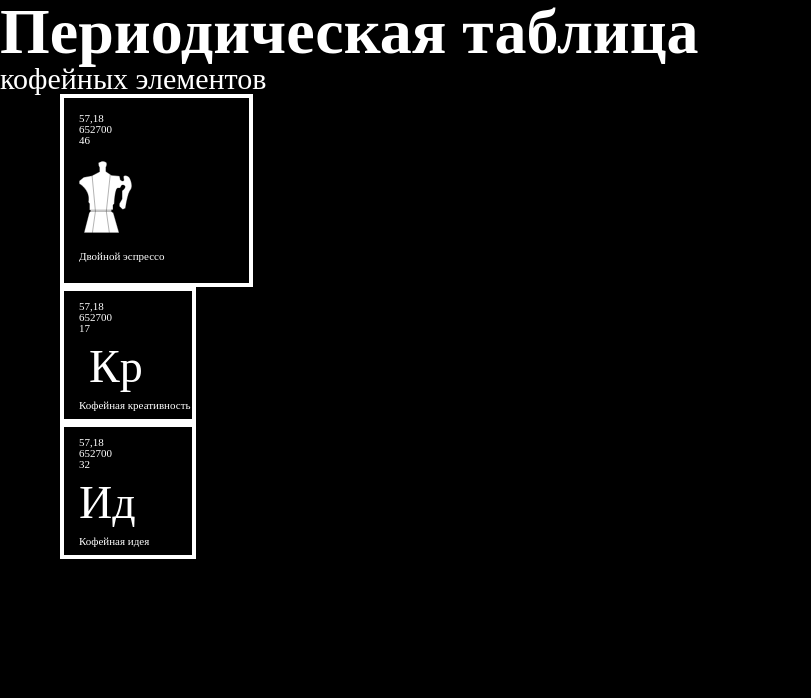
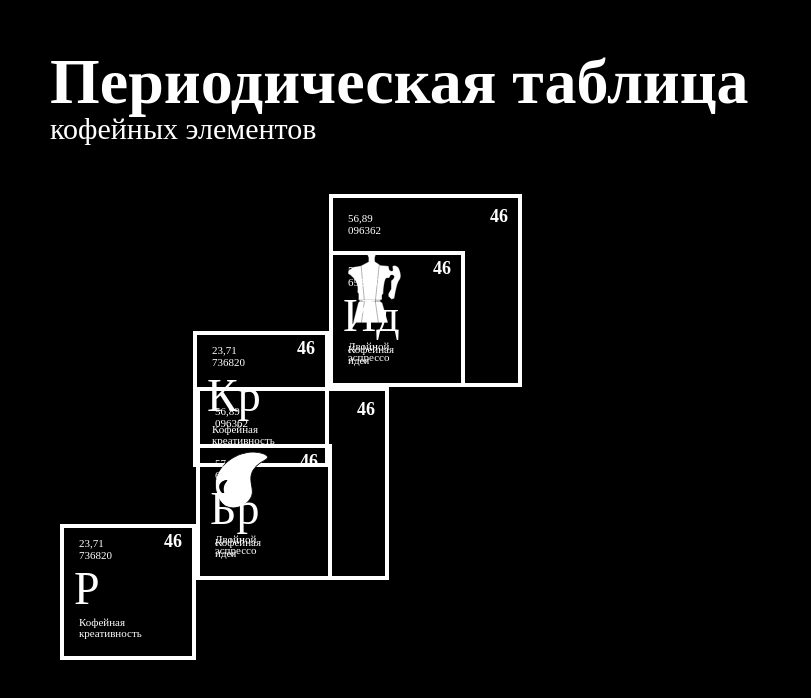
Before and after one commit to KatherinZ/web-poster, a plain HTML site: page index.html in a window 1280 px wide. Shown: the whole page, without its empty margins (0-811 px from the left). Drawn offline with Linux system fonts and the light colour scheme.

Commit message:
created first two elements

```diff
--- a/index.html
+++ b/index.html
@@ -6,32 +6,103 @@
     <link rel="stylesheet" href="main.css">
   </head>
   <body>
+    <header>
     <h1>Периодическая таблица</h1>
     <h3>кофейных элементов</h3>
-    <div class="top-left">
+    </header>
+
+  <div class="element_1">
+    <div class="top">
+      <div class="side-block-1">
+        <div class="numbers">
+          <p>23,71</p>
+          <p>46</p>
+          </div>
+          <p>736820</p>
+        <h2>Кр</h2>
+        <p><span>Кофейная</span>
+           <span>креативность</span>
+        </p>
+
+     </div>
       <div class="big-block">
-        <p>57,18</p>
-        <p>652700</p>
+        <div class="numbers">
+          <p>56,89</p>
           <p>46</p>
+          </div>
+          <p>096362</p>
         <img src="./img/juggie.svg" alt="">
         <p>
           <span>Двойной</span>
           <span>эспрессо</span>
         </p>
       </div>
-        <div class="side-block-1">
+        <div class="side-block-2">
+          <div class="numbers">
             <p>57,18</p>
+            <p>46</p>
+            </div>
             <p>652700</p>
+          <h2>Ид</h2>
+          <p><span>Кофейная</span> <span>идея</span></p>
+      </div>
+      <!-- <div class="side-block-3">
+        <p>23,71</p>
+        <p>736820</p>
         <p>17</p>
         <h2>Кр</h2>
-          <p>Кофейная креативность</p>
+        <p><span>Кофейная</span>
+           <span>креативность</span>
+        </p>
+    </div> -->
+  </div>
+
+
+
+  <div class="element_2">
+    <div class="top-left">
+      <div class="side-block-1">
+        <div class="numbers">
+        <p>23,71</p>
+        <p>46</p>
+        </div>
+        <p>736820</p>
+        <h2>Р</h2>
+        <p><span>Кофейная</span>
+           <span>креативность</span>
+        </p>
+
+     </div>
+      <div class="big-block">
+        <div class="numbers">
+        <p>56,89</p>
+        <p>46</p>
+        </div>
+        <p>096362</p>
+        <img src="./img/drop_2.svg" alt="">
+        <p>
+          <span>Двойной</span>
+          <span>эспрессо</span>
+        </p>
       </div>
         <div class="side-block-2">
+          <div class="numbers">
           <p>57,18</p>
+          <p>46</p>
+          </div>
           <p>652700</p>
-          <p>32</p>
-          <h2>Ид</h2>
-          <p>Кофейная идея</p>
+          <h2>Бр</h2>
+          <p><span>Кофейная</span> <span>идея</span></p>
+      </div>
+      <!-- <div class="side-block-3">
+        <p>23,71</p>
+        <p>736820</p>
+        <p>17</p>
+        <h2>Кр</h2>
+        <p><span>Кофейная</span>
+           <span>креативность</span>
+        </p>
+      </div> -->
     </div>
   </div>
   </body>
--- a/main.css
+++ b/main.css
@@ -4,6 +4,9 @@
   src: url('fonts/Akzidenz-Grotesk-Pro-Regular.ttf')
   format('truetype');
   font-weight: 400;
+}
+header{
+  margin: 50px;
 }
 body{
   background-color: #000;
@@ -16,7 +19,24 @@ font-weight: bold;
 h3{
 font-size: 30px;
 }
-.top-left{
+p span{
+  display: flex;
+  flex-direction: column;
+}
+.numbers{
+  margin-right: 10px;
+  display: flex;
+  align-items: baseline;
+  justify-content: space-between;
+}
+.numbers p:last-child{
+  font-size: 18px;
+  font-weight: bold;
+}
+.top-left, .top{
+  display: flex;
+  flex-direction: row;
+  align-items: flex-end;
   margin-left: 60px;
 }
 .big-block{
@@ -35,7 +55,7 @@ font-size: 30px;
 .big-block h2{
   font-size: 46px;
   font-weight: 400;
-  margin-left: 15px;
+  margin-left: 5px;
 }
 .big-block p{
   font-size: 11px;
@@ -56,8 +76,8 @@ font-size: 30px;
 .side-block-1 h2{
   font-size: 46px;
   font-weight: 400;
-  margin-left: 15px;
-  padding: 10px;
+  margin-left: 5px;
+  padding: 5px;
 }
 .side-block-1 p{
   font-size: 11px;
@@ -79,7 +99,7 @@ font-size: 30px;
   font-size: 46px;
   font-weight: 400;
   margin-left: 5px;
-  padding: 10px;
+  padding: 5px;
 }
 .side-block-2 p{
   font-size: 11px;
@@ -89,3 +109,47 @@ font-size: 30px;
 .side-block-2 p:first-child{
   margin-top: 10px;
 }
+
+/* created first element */
+.top-left{
+  display:flex;
+  flex-direction: row;
+  align-items: flex-end;
+}
+.side-block-2{
+  position: absolute;
+  margin-top: 136px;
+  margin-left: 136px;
+}
+.side-block-1{
+  margin-bottom: -80px;
+}
+/* created first element */
+
+.side-block-3{
+  box-sizing: border-box;
+  border: 4px solid #fff;
+  width: 136px;
+  height: 136px;
+}
+.side-block-3 h2{
+  font-size: 46px;
+  font-weight: 400;
+  margin-left: 15px;
+  padding: 5px;
+}
+.side-block-3 p{
+  font-size: 11px;
+  font-weight: 400;
+  margin-left: 15px;
+}
+.side-block-3 p:first-child{
+  margin-top: 10px;
+}
+.top{
+margin-left: 193px;
+}
+.element_1, .element_2{
+  display: flex;
+  flex-direction: column;
+}
```
Lines whose indentation alone changed are shown as unchanged.
